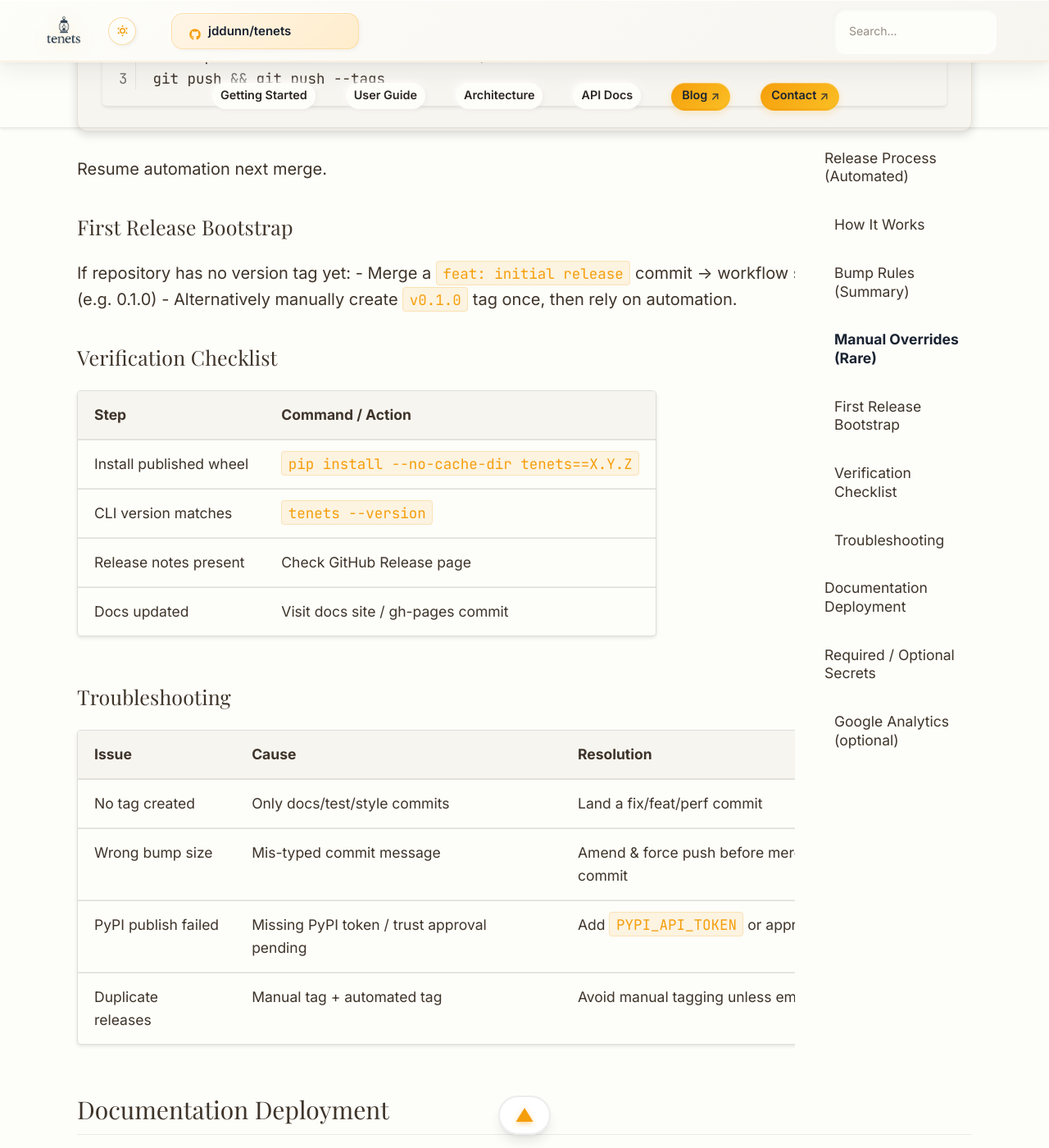
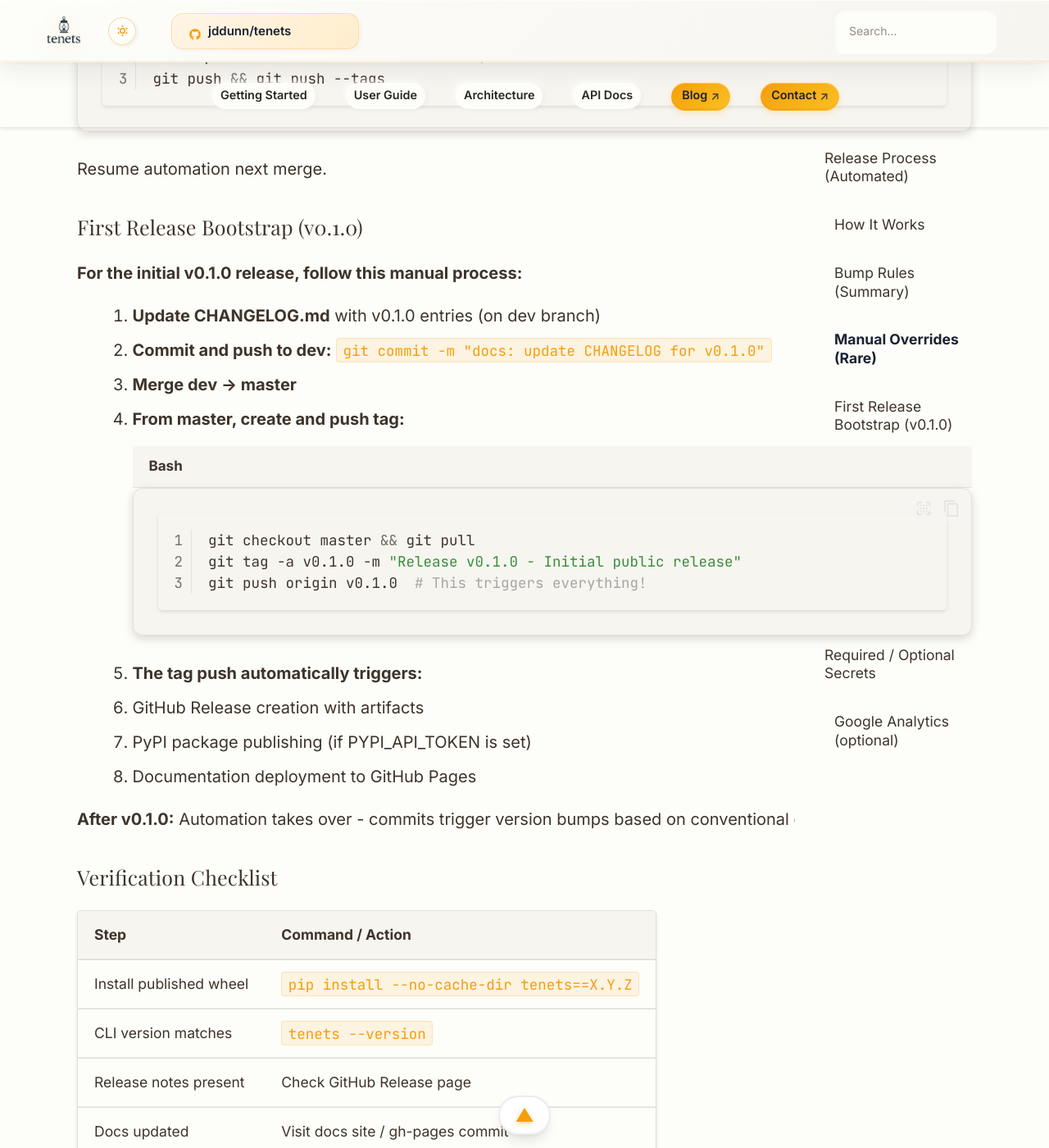
Before and after one commit to jddunn/tenets, an MkDocs documentation site: the page built from docs/DEPLOYMENT.md, in a window 1280 px wide and 1400 px high, scrolled down 1438 px. Shown: the whole window at 82% size. Built offline with MkDocs 1.6.1 and Material for MkDocs 9.7.7, drawn with Linux system fonts in a browser that asks for light colours; nearby versions of some CDN libraries; comment, search, counter and statistics services are not loaded.

````diff
--- a/docs/DEPLOYMENT.md
+++ b/docs/DEPLOYMENT.md
@@ -31,10 +31,25 @@
 ```
 Resume automation next merge.
 
-### First Release Bootstrap
-If repository has no version tag yet:
-- Merge a `feat: initial release` commit → workflow sets starting version (e.g. 0.1.0)
-- Alternatively manually create `v0.1.0` tag once, then rely on automation.
+### First Release Bootstrap (v0.1.0)
+
+**For the initial v0.1.0 release, follow this manual process:**
+
+1. **Update CHANGELOG.md** with v0.1.0 entries (on dev branch)
+2. **Commit and push to dev:** `git commit -m "docs: update CHANGELOG for v0.1.0"`
+3. **Merge dev → master**
+4. **From master, create and push tag:**
+   ```bash
+   git checkout master && git pull
+   git tag -a v0.1.0 -m "Release v0.1.0 - Initial public release"
+   git push origin v0.1.0  # This triggers everything!
+   ```
+5. **The tag push automatically triggers:**
+   - GitHub Release creation with artifacts
+   - PyPI package publishing (if PYPI_API_TOKEN is set)
+   - Documentation deployment to GitHub Pages
+
+**After v0.1.0:** Automation takes over - commits trigger version bumps based on conventional commit messages.
 
 ### Verification Checklist
 | Step | Command / Action |
````
Also changed, not shown: CHANGELOG.md (+17 -1 lines), 1 other file.
